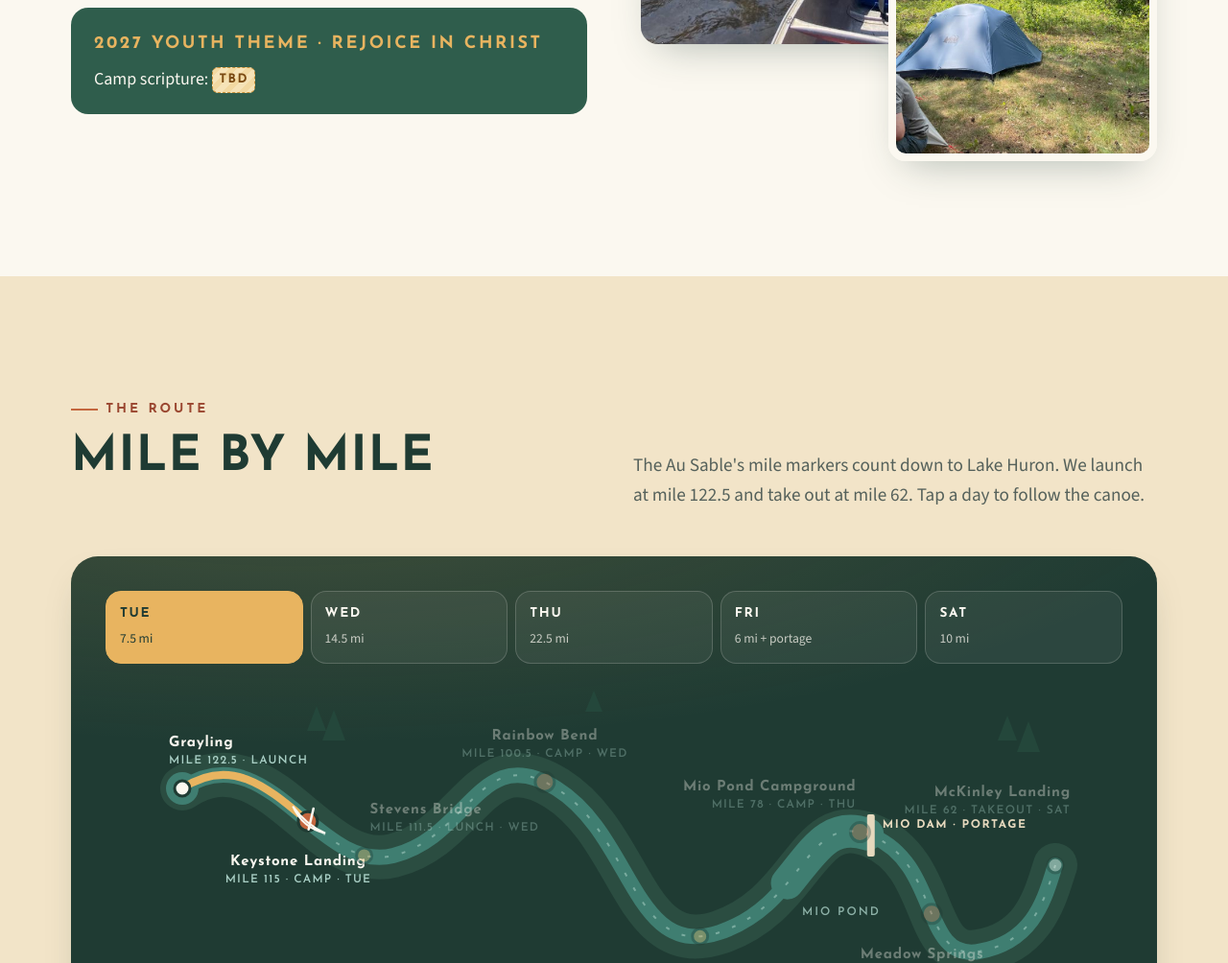
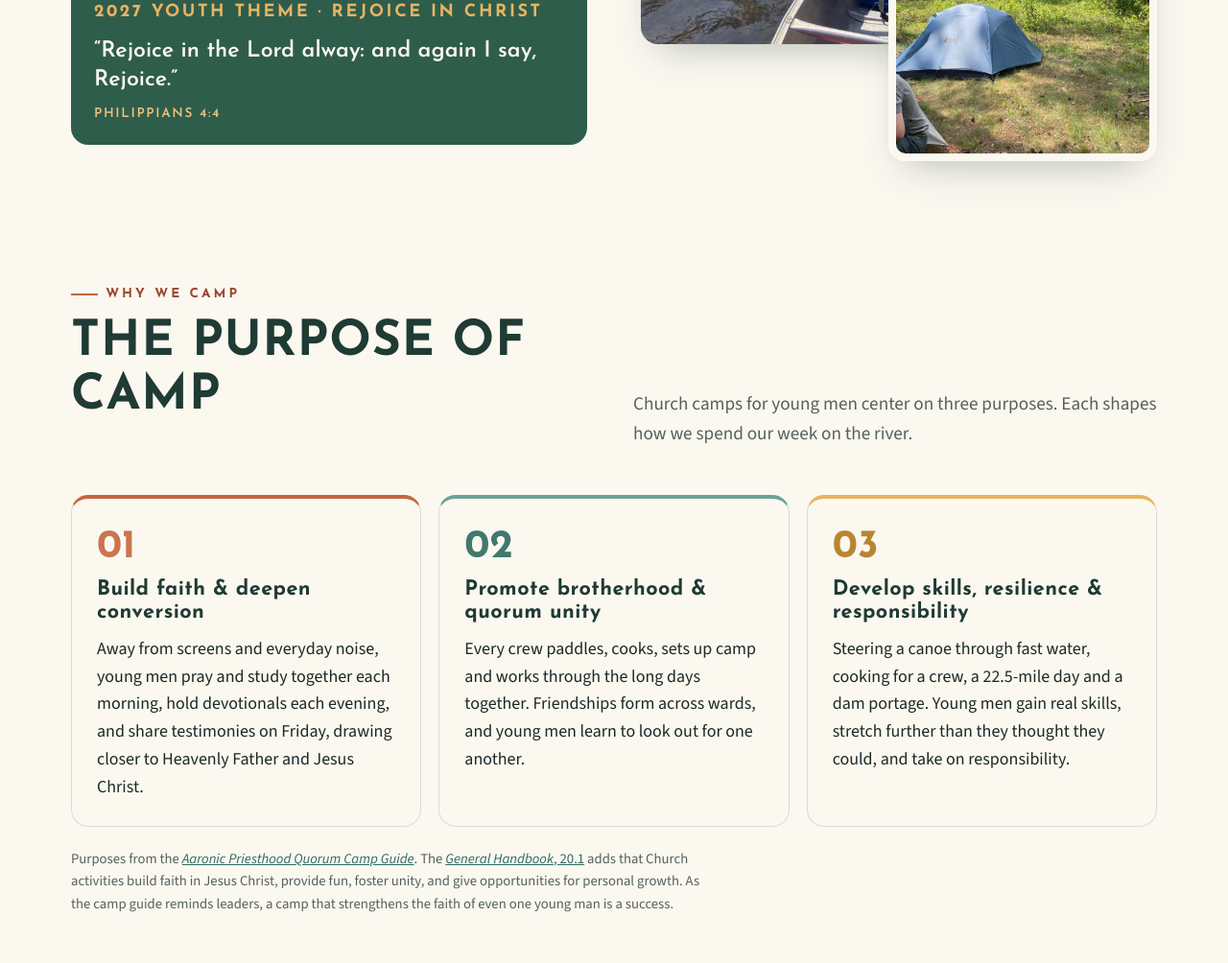
Before and after one commit to Westland-Stake-YM/Camp-2027, a plain HTML site: page index.html in a window 1280 px wide. Shown: the part 1459-2463 px from the top of the page at 96% size. Drawn offline with nearby package versions, Linux system fonts and the light colour scheme.

Commit message:
Add youth theme scripture (Philippians 4:4) and purpose of camp section
Co-Authored-By: Claude Opus 5.5 <noreply@anthropic.com>
Claude-Session: https://claude.ai/code/session_013fGJhewLuro4kWomFc8KcX

```diff
--- a/assets/css/site.css
+++ b/assets/css/site.css
@@ -51,8 +51,8 @@ p{margin:0 0 1em}
 .menu-btn{display:none;margin-left:auto;background:none;border:0;color:#fff;width:48px;height:48px;border-radius:12px;cursor:pointer}
 .nav.solid .menu-btn{color:var(--pine-2)}
 .page-leaders .nav:not(.solid) .brand,.page-leaders .nav:not(.solid) .menu-btn{color:#fff}
-@media (min-width:981px){.page-leaders .nav:not(.solid) .nav-links a{color:#fff}}
-@media (max-width:980px){
+@media (min-width:1101px){.page-leaders .nav:not(.solid) .nav-links a{color:#fff}}
+@media (max-width:1100px){
   .menu-btn{display:grid;place-items:center}
   .nav-links{position:fixed;inset:64px 12px auto;flex-direction:column;background:var(--cream);border-radius:20px;padding:12px;box-shadow:var(--shadow);transform:translateY(-12px);opacity:0;pointer-events:none;transition:.25s}
   .nav-links.open{transform:none;opacity:1;pointer-events:auto}
@@ -365,3 +365,12 @@ table.menu tbody th{font-family:var(--display);color:var(--rust-ink);letter-spac
 .phase h3{flex-wrap:wrap}
 .card ul.check-list{padding-left:0}
 @media (max-width:640px){.check-list.cols{columns:1!important}}
+
+.theme-verse{font-family:var(--display);font-size:1.45rem;line-height:1.3;color:var(--cream);margin:.5em 0 .35em}
+.purpose{position:relative;padding-top:30px;border-top:4px solid var(--rust)}
+.purpose:nth-child(2){border-top-color:var(--teal)}
+.purpose:nth-child(3){border-top-color:var(--gold)}
+.pnum{font-family:var(--display);font-weight:700;font-size:2.6rem;line-height:1;color:var(--rust);opacity:.9;margin-bottom:12px}
+.purpose:nth-child(2) .pnum{color:var(--teal-ink)}
+.purpose:nth-child(3) .pnum{color:#B07A1E}
+.note-src{margin-top:22px;font-size:.92rem;color:var(--muted);max-width:90ch}
--- a/index.html
+++ b/index.html
@@ -56,6 +56,7 @@
     </a>
     <button class="menu-btn" aria-label="Open menu" aria-expanded="false" aria-controls="navlinks"><svg width="26" height="26" aria-hidden="true"><use href="#i-menu"/></svg></button>
     <ul class="nav-links" id="navlinks">
+      <li><a href="#purpose">Purpose</a></li>
       <li><a href="#river">The River</a></li>
       <li><a href="#crews">Crews</a></li>
       <li><a href="#packing">Packing</a></li>
@@ -108,7 +109,8 @@
         <p>We paddle in the mornings and afternoons with a lunch stop each day, camp each night at a riverside campground, cook over camp stoves and fires, and close each day with devotionals. Friday afternoon is wide open for playing in the river, and ends with a testimony meeting together.</p>
         <div class="theme-quote">
           <strong>2027 Youth Theme · Rejoice in Christ</strong>
-          <p style="margin:.4em 0 0">Camp scripture: <span class="tbd">TBD</span></p>
+          <p class="theme-verse">“Rejoice in the Lord alway: and again I say, Rejoice.”</p>
+          <p style="margin:0;font-family:var(--display);letter-spacing:.12em;font-size:.85rem;color:var(--gold-2)">PHILIPPIANS 4:4</p>
         </div>
       </div>
       <div class="photo-stack reveal d2">
@@ -116,6 +118,34 @@
         <img src="assets/img/campsite-tent-sm.jpg" alt="A tent pitched in a grassy campsite among tall pines" loading="lazy">
       </div>
     </div>
+  </div>
+</section>
+
+<!-- PURPOSE -->
+<section id="purpose" style="padding-top:0">
+  <div class="wrap">
+    <div class="sec-head reveal">
+      <div><div class="eyebrow">Why we camp</div><h2>The purpose of camp</h2></div>
+      <p class="lede">Church camps for young men center on three purposes. Each shapes how we spend our week on the river.</p>
+    </div>
+    <div class="grid g3 purposes">
+      <div class="card purpose reveal">
+        <div class="pnum">01</div>
+        <h3>Build faith &amp; deepen conversion</h3>
+        <p>Away from screens and everyday noise, young men pray and study together each morning, hold devotionals each evening, and share testimonies on Friday, drawing closer to Heavenly Father and Jesus Christ.</p>
+      </div>
+      <div class="card purpose reveal d1">
+        <div class="pnum">02</div>
+        <h3>Promote brotherhood &amp; quorum unity</h3>
+        <p>Every crew paddles, cooks, sets up camp and works through the long days together. Friendships form across wards, and young men learn to look out for one another.</p>
+      </div>
+      <div class="card purpose reveal d2">
+        <div class="pnum">03</div>
+        <h3>Develop skills, resilience &amp; responsibility</h3>
+        <p>Steering a canoe through fast water, cooking for a crew, a 22.5-mile day and a dam portage. Young men gain real skills, stretch further than they thought they could, and take on responsibility.</p>
+      </div>
+    </div>
+    <p class="note-src reveal">Purposes from the <a href="https://www.churchofjesuschrist.org/study/manual/aaronic-priesthood-quorum-camp-guide/purposes-why" target="_blank" rel="noopener"><em>Aaronic Priesthood Quorum Camp Guide</em></a>. The <a href="https://www.churchofjesuschrist.org/study/manual/general-handbook/20-activities" target="_blank" rel="noopener"><em>General Handbook</em>, 20.1</a> adds that Church activities build faith in Jesus Christ, provide fun, foster unity, and give opportunities for personal growth. As the camp guide reminds leaders, a camp that strengthens the faith of even one young man is a success.</p>
   </div>
 </section>
 
```
Also changed, not shown: leaders.html (+0 -1 lines).
